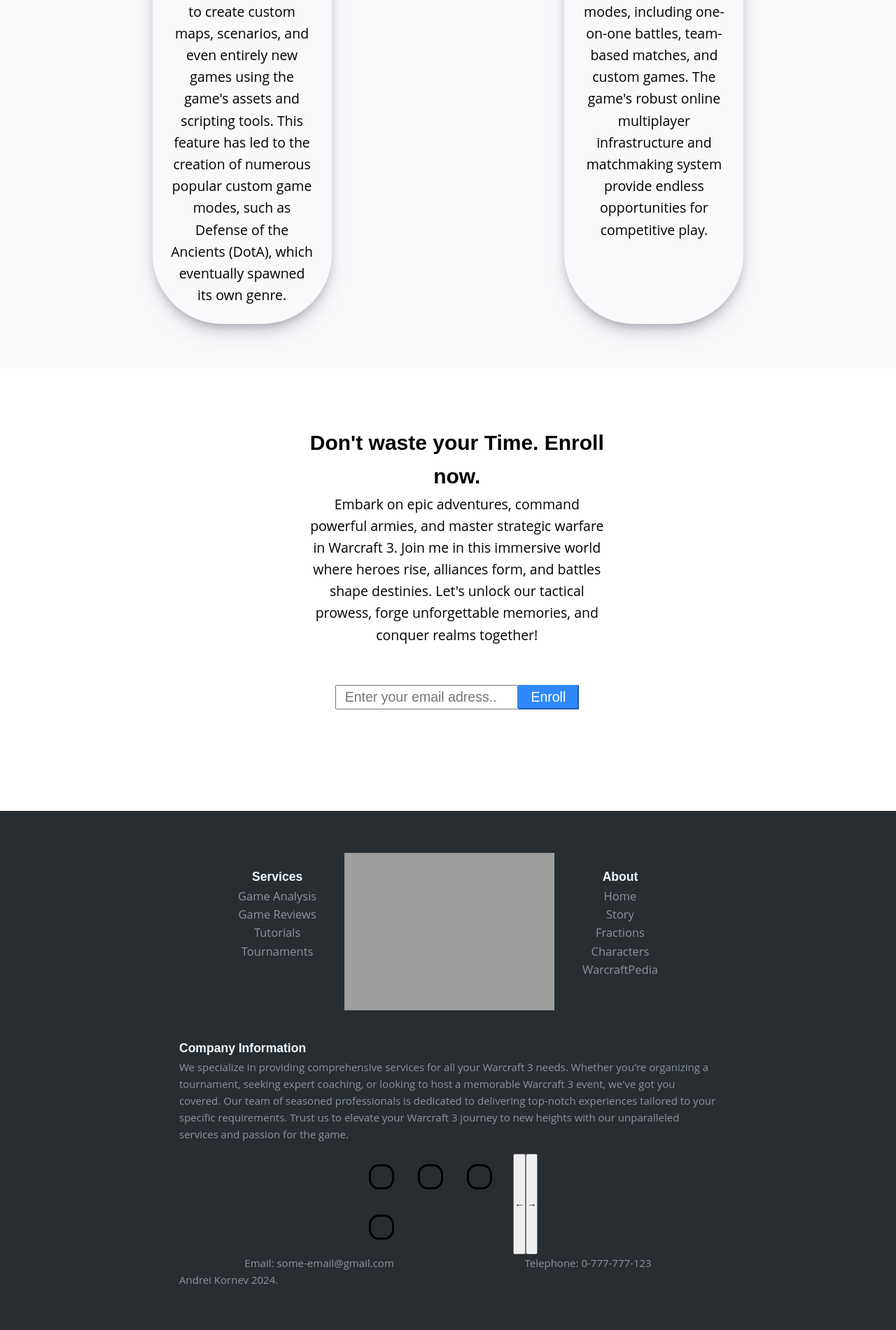
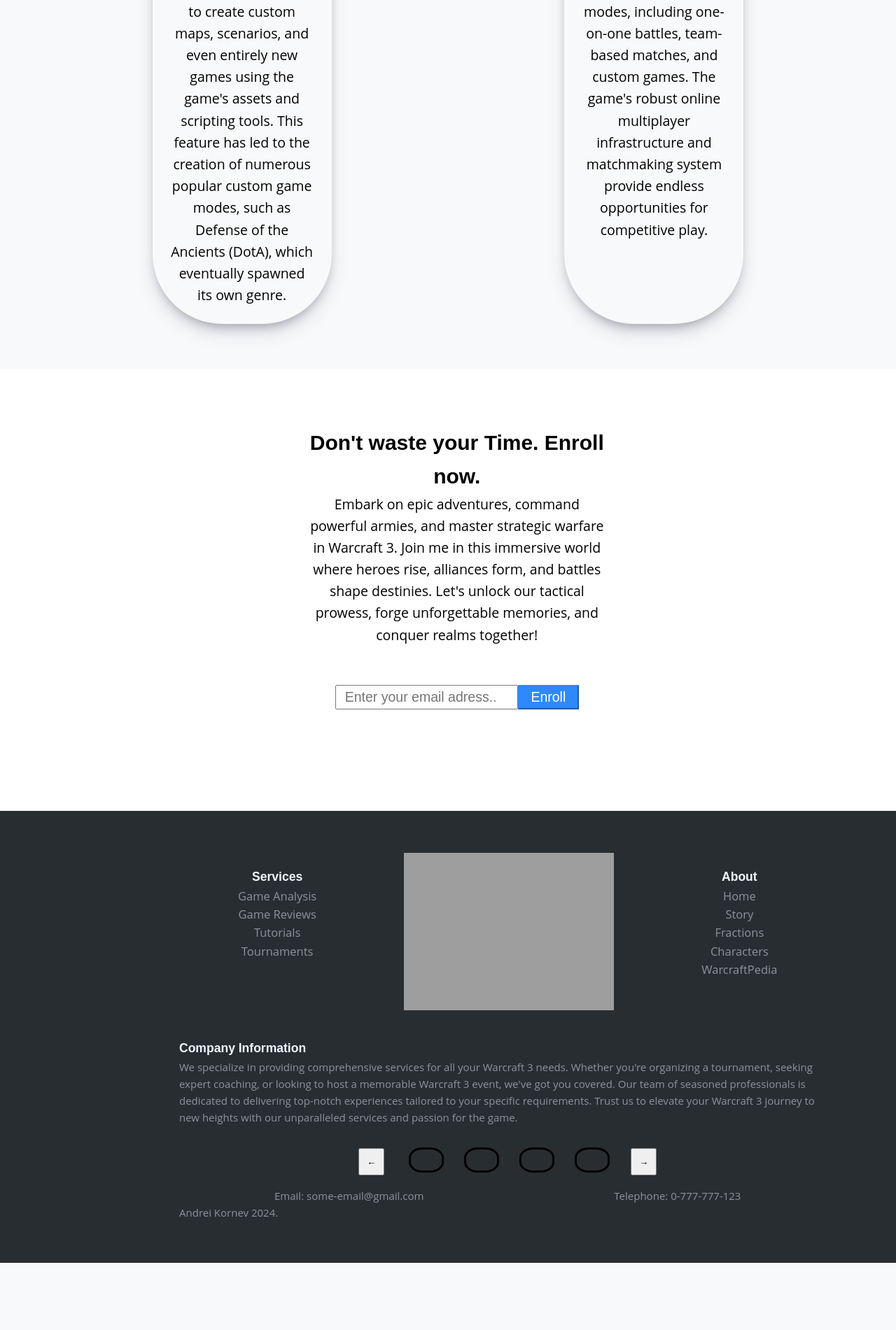
Before and after one commit to manuelaidos123/Warcraft3-website, a PHP site: page / in a window 1280 px wide. Shown: the part 3720-5621 px from the top of the page at 70% size. After the commit the page ends 5525 px from the top, so only its background shows below. Run offline with PHP 8.4, Linux system fonts and the light colour scheme; grey boxes are pictures that could not be loaded.

Commit message:
small changes on index.html and style.css

```diff
--- a/index.html
+++ b/index.html
@@ -144,6 +144,7 @@
                         </p>
                     </div>
                     <div class="socialLinks">
+                        <button class="slide-left">←</button>
                         <div class="slider">
                             <div class="slide">
                                 <img class="socialIcon" src="images/icons/insta.png">
@@ -152,7 +153,6 @@
                                 <img class="socialIcon" src="images/icons/facebook.png">
                             </div>
                         </div>
-                        <button class="slide-left">←</button>
                         <button class="slide-right">→</button>
                     </div>
                     <div class = "contactText">
--- a/style.css
+++ b/style.css
@@ -366,13 +366,30 @@
     margin-bottom: 2vh;
 }
 
+.slide {
+    transition: transform 0.5s ease;
+}
+
+.slide-left, .slide-right {
+    cursor: pointer;
+    padding: 10px;
+}
+
+.slider {
+    overflow: hidden;
+    white-space: nowrap;
+    margin: 0 20px;
+}
+
 .socialIcon {
-    width: 30px;
+    width: 50px;
     height: 30px;
     border: solid black;
     border-radius: 40%;
     padding: 15px;
     margin: 15px;
+    display: inline-block;
+    margin-right: 10px;
 }
 
 .socialLinks {
@@ -380,6 +397,8 @@
     flex-wrap: nowrap;
     margin-left: 20vw;
     margin-right: 20vw;
+    align-items: center; /* Centers the slider and buttons vertically */
+    justify-content: center; /* Centers the content horizontally */
 }
 
 .footer p {
```
